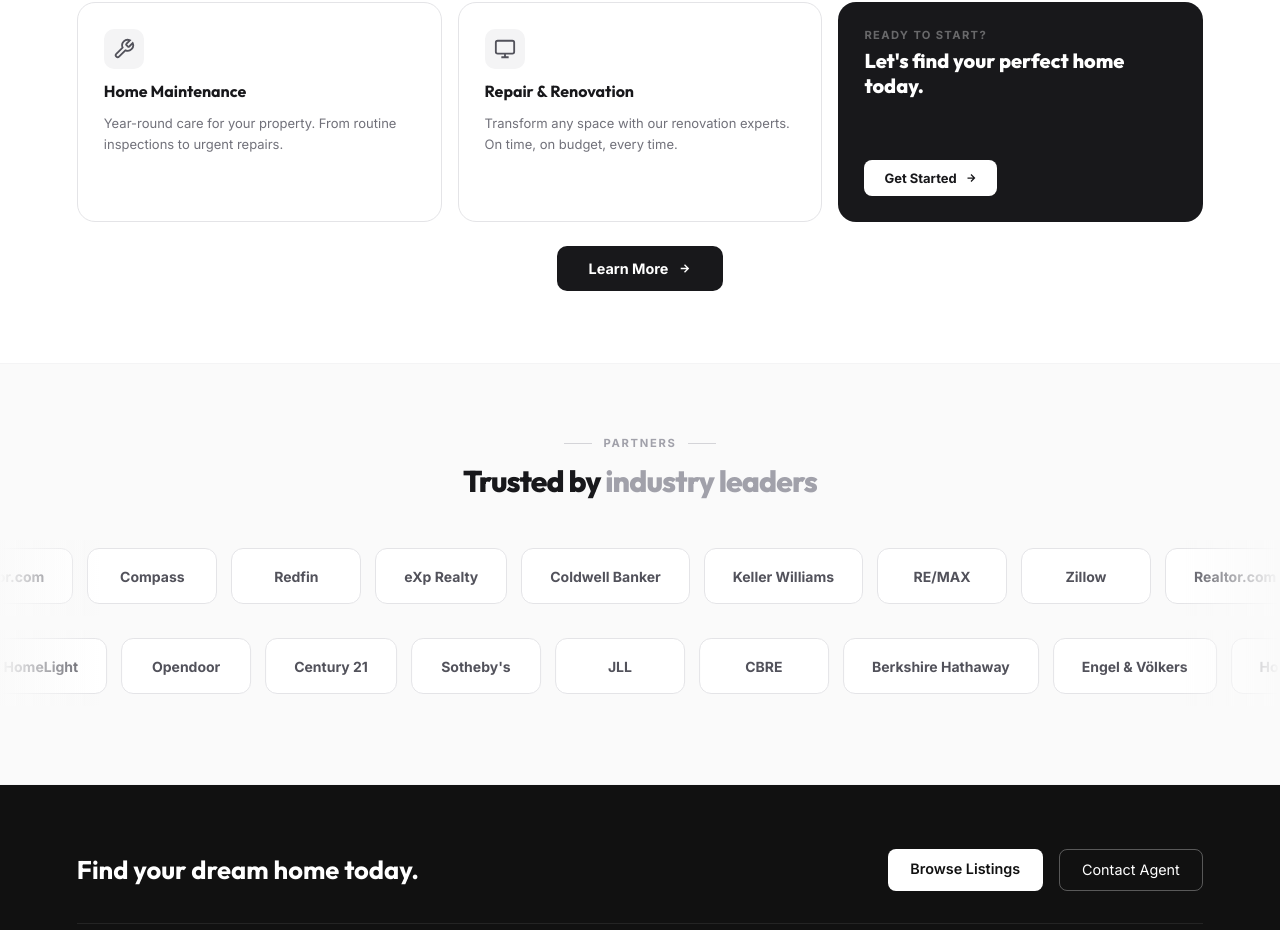
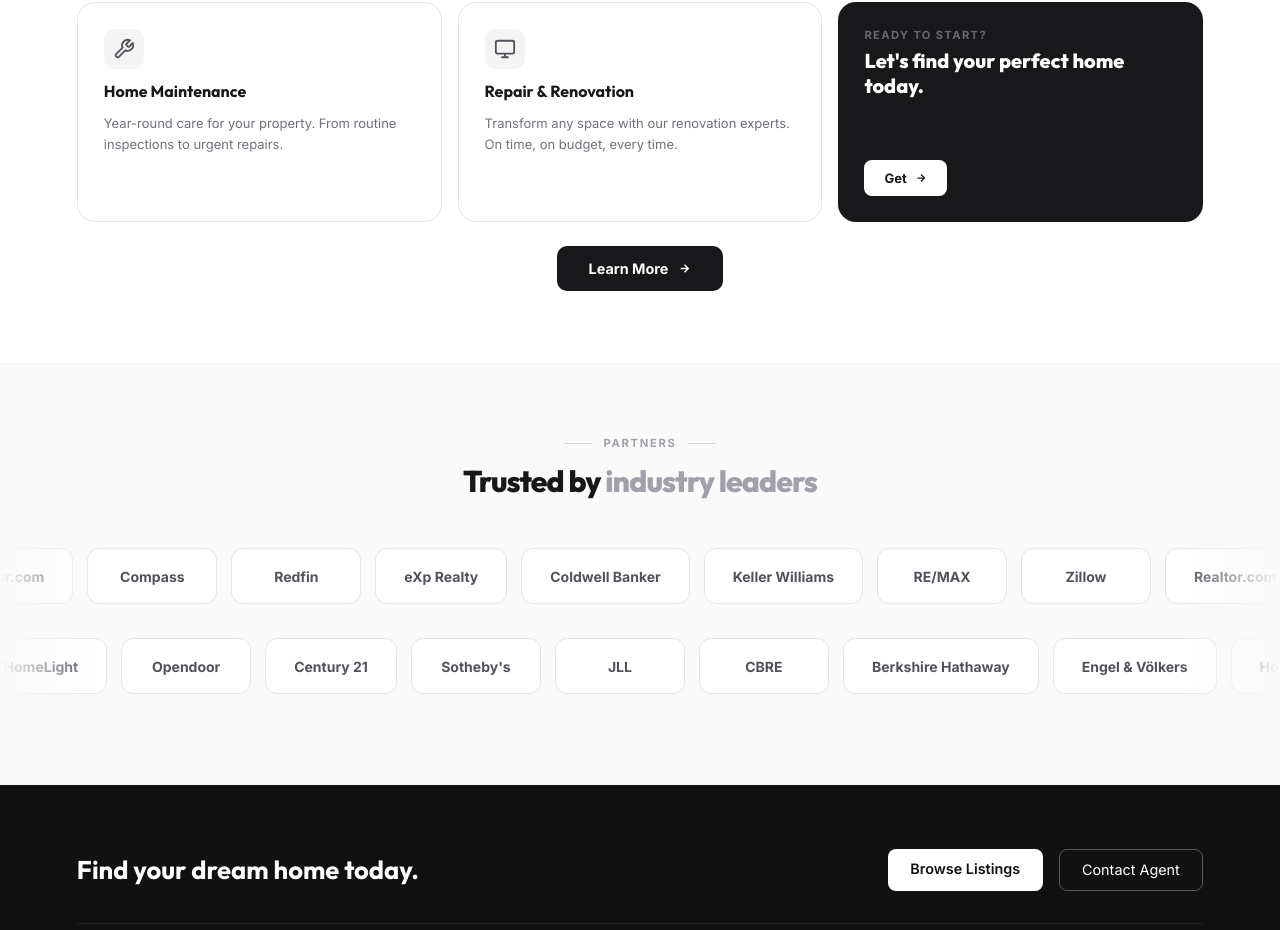
Before and after one commit to plusedevolpment-beep/Website---RealEstate, a Next.js app: page / in a window 1280 px wide. Shown: the part 2503-3433 px from the top of the page. Built offline with nearby package versions, Linux system fonts and the light colour scheme.

Commit message:
Change Text

```diff
--- a/app/page.tsx
+++ b/app/page.tsx
@@ -592,7 +592,7 @@
             <div className="bento-svc-card bento-cell" style={{ gridColumn: 3, gridRow: 1 }}><div className="bento-svc-icon">{services[0].icon}</div><div className="bento-svc-title">{services[0].title}</div><div className="bento-svc-desc">{services[0].description}</div></div>
             <div className="bento-svc-card bento-cell" style={{ gridColumn: 1, gridRow: 2 }}><div className="bento-svc-icon">{services[1].icon}</div><div className="bento-svc-title">{services[1].title}</div><div className="bento-svc-desc">{services[1].description}</div></div>
             <div className="bento-svc-card bento-cell" style={{ gridColumn: 2, gridRow: 2 }}><div className="bento-svc-icon">{services[2].icon}</div><div className="bento-svc-title">{services[2].title}</div><div className="bento-svc-desc">{services[2].description}</div></div>
-            <div className="bento-cta-card bento-cell"><div><div className="bento-cta-card-label">Ready to start?</div><div className="bento-cta-card-title">Let's find your perfect home today.</div></div><a href="/contact" className="bento-cta-card-btn">Get Started <svg viewBox="0 0 24 24"><path d="M5 12h14M12 5l7 7-7 7" /></svg></a></div>
+            <div className="bento-cta-card bento-cell"><div><div className="bento-cta-card-label">Ready to start?</div><div className="bento-cta-card-title">Let's find your perfect home today.</div></div><a href="/contact" className="bento-cta-card-btn">Get<svg viewBox="0 0 24 24"><path d="M5 12h14M12 5l7 7-7 7" /></svg></a></div>
           </div>
           <div className="about-learn-more"><a href="/about" className="about-learn-btn">Learn More <svg viewBox="0 0 24 24"><path d="M5 12h14M12 5l7 7-7 7" /></svg></a></div>
         </div>
```
